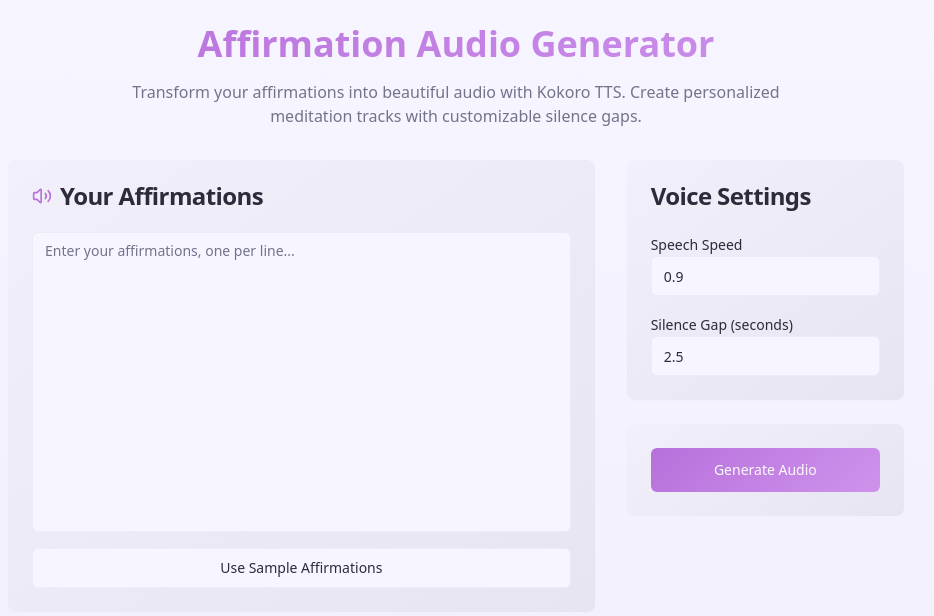
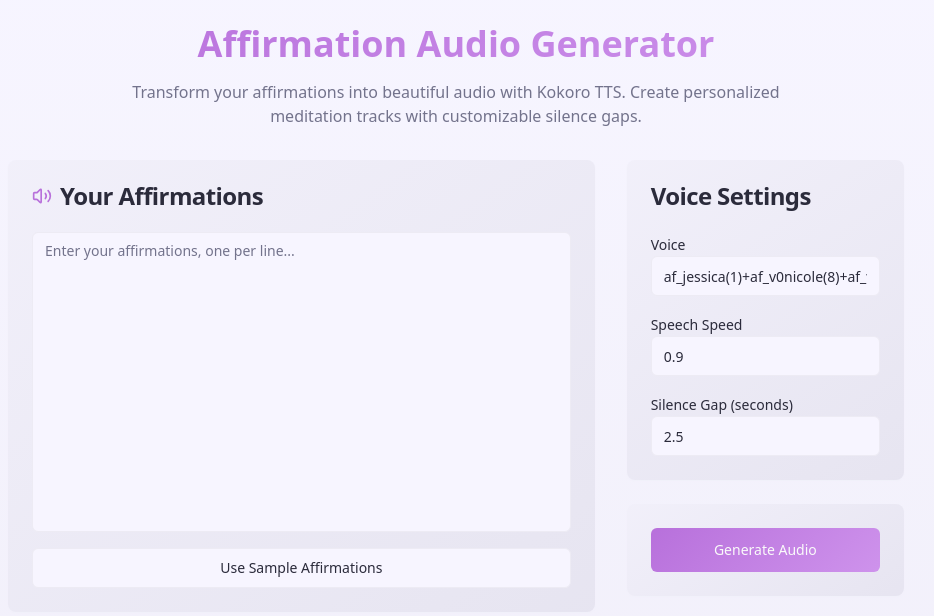
Before and after one commit to mmohithster/Simple-Readings, a React (Vite) app: page / in a window 1280 px wide. Shown: the top 616 px of the page, without its empty margins (184-1118 px from the left). Built offline with nearby package versions, Linux system fonts and the light colour scheme.

Commit message:
feat: Add voice selection input
Allows users to manually enter the voice string for Kokoro TTS.

```diff
--- a/src/components/AffirmationGenerator.tsx
+++ b/src/components/AffirmationGenerator.tsx
@@ -296,6 +296,20 @@ I am completely worthy of all the magnificence flowing toward me.`;
               </CardHeader>
               <CardContent className="space-y-4">
                 <div>
+                  <Label htmlFor="voice">Voice</Label>
+                  <Input
+                    id="voice"
+                    type="text"
+                    placeholder="af_jessica(1)+af_v0nicole(8)+af_v0(1)"
+                    value={voiceSettings.voice}
+                    onChange={(e) => setVoiceSettings(prev => ({
+                      ...prev,
+                      voice: e.target.value
+                    }))}
+                  />
+                </div>
+
+                <div>
                   <Label htmlFor="speed">Speech Speed</Label>
                   <Input
                     id="speed"
```
